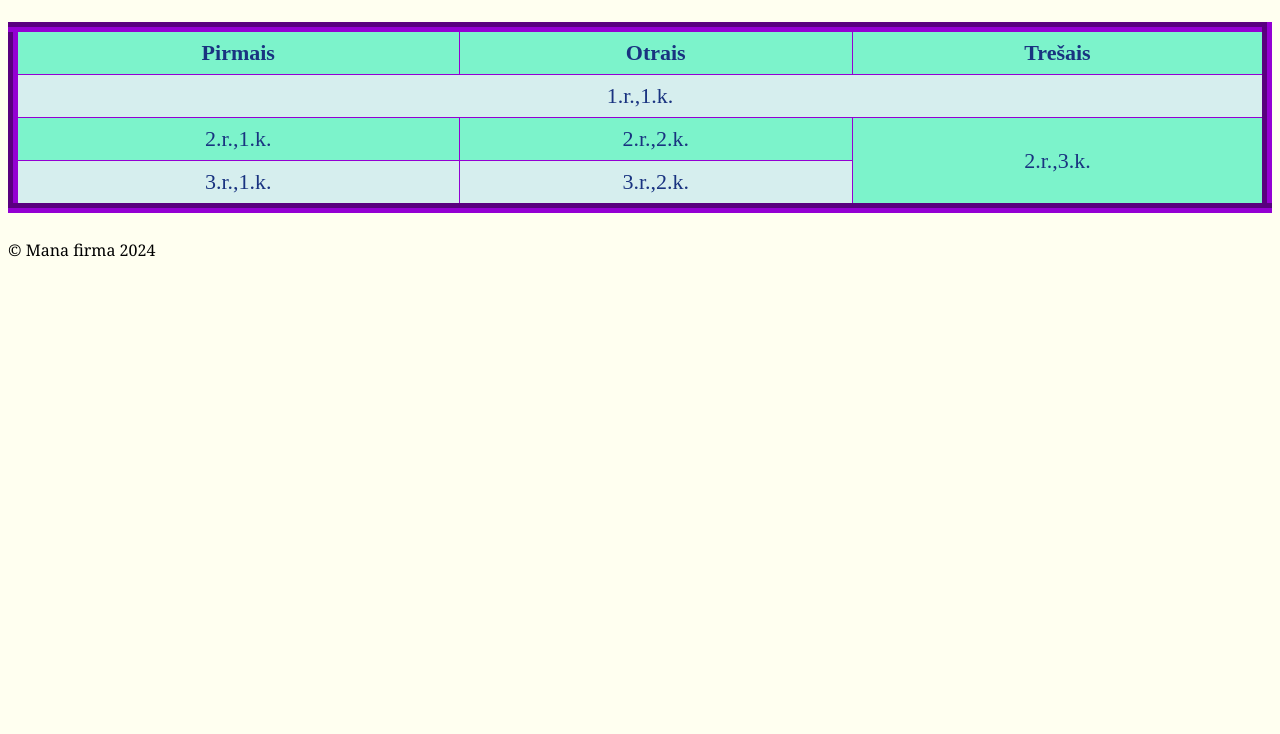
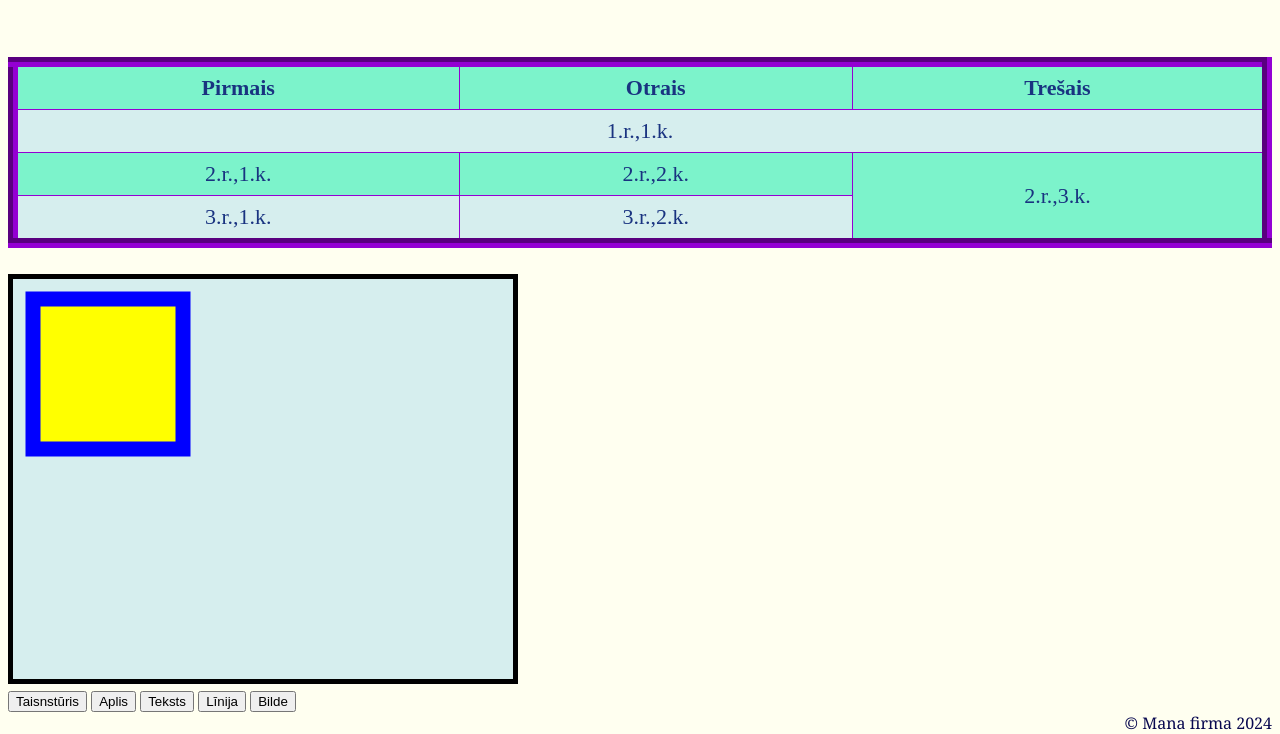
Before and after one commit to viktorija-plv/projekts_2024, a plain HTML site: page index.html in a window 1280 px wide. Shown: the part 1380-2114 px from the top of the page. Before the commit the page ends 1641 px from the top, so only its background shows below. Drawn offline with Linux system fonts and the light colour scheme.

Commit message:
JavaScript - canvas

```diff
--- a/index.html
+++ b/index.html
@@ -11,11 +11,12 @@
 <body>
   <header> <h1>Virsrakts</h1> </header>
 <hr>
+  <marquee>Hi!</marquee>
   <main>
     <section id="saturs">
       <p>1. Paragrāfs/rindkopa</p>
       <p class="cits">2. Paragrāfs/rindkopa</p>
-        <div><img src="media/mana_bilde.png" alt="Bilde" width="50%" border="3"></div><hr><br>
+        <div><img id="bilde" src="media/mana_bilde.png" alt="Bilde" width="50%" border="3"></div><hr><br>
         <nav>
           <a href="https://www.w3schools.com">w3school </a><br><br>
           <a href="par_mums.html" class="cits">Par mums</a><br><br>
@@ -60,8 +61,17 @@
         </table>
         <br>
     </section>
+    <section id="kanva">
+      <canvas id="zimejums" width="500" height="400"></canvas><br>
+        <button onclick="taisnsturis()">Taisnstūris</button>
+        <button onclick="aplis()">Aplis</button>
+        <button onclick="teksts()">Teksts</button>
+        <button onclick="linija()">Līnija</button>
+        <button onclick="bilde()">Bilde</button>
+      <br>
+    </section>
+  </main>
 
-  </main>
 <footer>&copy; Mana firma 2024</footer>
     <script src="script.js"></script>
 </body>
--- a/script.js
+++ b/script.js
@@ -0,0 +1,53 @@
+window.onload = function() {taisnsturis()}
+function taisnsturis() {
+  var c = document.getElementById("zimejums");
+  var ctx = c.getContext("2d");
+  ctx.beginPath();
+  ctx.rect(20, 20, 150, 150);
+  ctx.lineWidth =15;
+  ctx.strokeStyle = "blue";
+  ctx.fillStyle = "yellow";
+  ctx.fill();
+  ctx.stroke();
+}
+function aplis() {
+  var c = document.getElementById("zimejums");
+  var ctx = c.getContext("2d");
+  ctx.beginPath();
+  ctx.arc(120, 250, 50, 0, 3 * Math.PI);
+  ctx.lineWidth = 10;
+  ctx.strokeStyle = "red";
+  ctx.fillStyle = "#08084f";
+  ctx.fill();
+  ctx.stroke();
+}
+function teksts() {
+  alert("tests");
+  console.log("kļūda");
+    var c = document.getElementById("zimejums");
+    var ctx = c.getContext("2d");
+    ctx.font = "bold 30px Arial";
+    ctx.fillStyle = "black";
+    ctx.fillText("Hello World!", 250, 100);
+}
+
+function linija() {
+    var c = document.getElementById("zimejums");
+    var ctx = c.getContext("2d");
+    ctx.beginPath();
+    ctx.moveTo(250, 110);
+    ctx.lineTo(420, 110);
+    ctx.lineWidth = 5;
+    ctx.strokeStyle = "green";
+    ctx.stroke();
+}
+
+function bilde() {
+  var c = document.getElementById("zimejums");
+  var ctx = c.getContext("2d");
+  var img = document.getElementById("bilde");
+  ctx.drawImage(img, 390, 255, 150, 150);
+  ctx.lineWidth = 5;
+  ctx.strokeStyle = "black";
+  ctx.strokeRect(390, 255, 150, 150);
+}
--- a/style.css
+++ b/style.css
@@ -51,3 +51,17 @@ th, td {
 tr:nth-child(even) {
   background-color: #D6EEEE;
 }
+
+#zimejums
+{
+  background: #D6EEEE;
+  border-width: 5px;
+  border-color: #000000;
+  border-style: solid;
+  align-self: center;
+}
+
+footer {
+  color: #08084f;
+  text-align: right;
+}
```
Also changed, not shown: kontakti.html (+2 -0 lines), par_mums.html (+3 -0 lines).
